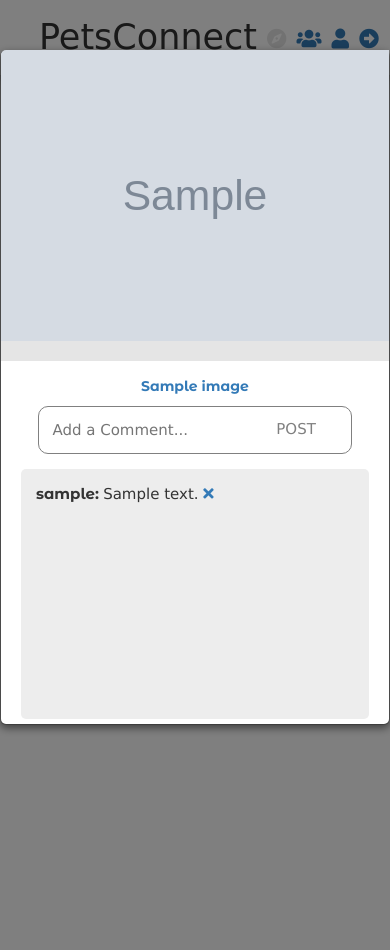
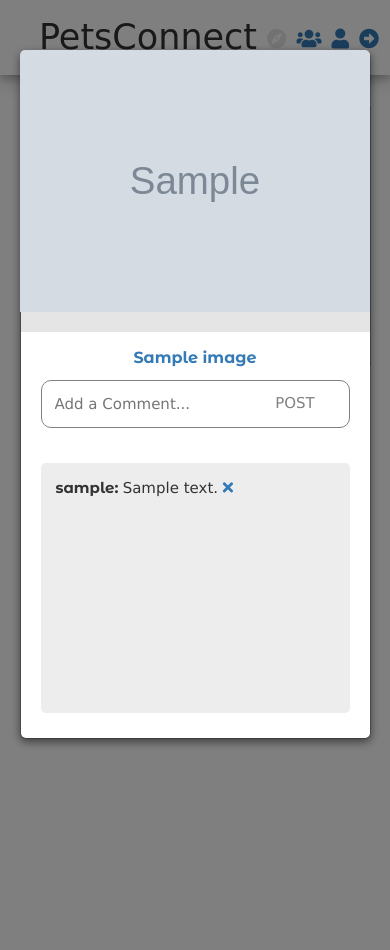
Before and after one commit to KISMET-INC/pets_connect, a Django app: template app_one/templates/explore.html in a window 390 px wide. Run offline with Django 3.2, Linux system fonts and the light colour scheme; tables that the repository leaves empty hold one stand-in row (values such as "Sample post"); the template is opened without the code that fills it: values that come from a table or form of the project are taken from there, most other values are stand-ins (such as "Sample title", 1, 10 or a date in 2020); grey boxes marked "Sample" are stand-in pictures; some libraries are stand-ins or nearby versions; some web fonts are replaced.

Commit message:
acceptable modal

```diff
--- a/app_one/static/css/modal.css
+++ b/app_one/static/css/modal.css
@@ -20,21 +20,21 @@
 .modal-body {
     padding:0px;
     display:flex;
-    width:750px;
+    width:fit-content;
     height: 450px;
 }
 
 .cropped2 {
-    width:100%;
+    width:100.2%;
     border: none;
-    margin-left: -1px;
+    margin-left: -.5px;
     margin-top: -1px;
     border-radius: 5px 0px 0px 0px;
 }
 
 .modal .left {
     text-align: center;
-    border-radius: 5px 0px 0px 0px;
+    border-radius: 5px 5px 0px 0px;
     background-color: #E5E5E5;
     padding: 0px;
     padding-bottom: 10px;
@@ -75,8 +75,9 @@
 
 .modal .right .top {
     position:sticky;
-    top: 0;
+    top: 10px;
     background-color: white;
+    padding-bottom: 20px;
     z-index:1
 }
 
@@ -175,34 +176,34 @@
 
 
 /*******************************/
-/*  MEDIA BREAKPOINT 550px
+/*  MEDIA BREAKPOINT 768px
 /*******************************/
-@media (max-width: 900px){
+@media (max-width: 769px){
 
-    .modal {
-        scroll-behavior: none;
-
-    }
 
     .modal-content {
-        max-height: 800px;
-        height:fit-content;
+        width: 100%;
+        /* height:fit-content; */
     }
 
     .modal-dialog {
         margin: 0 auto;
         margin-top:50px;
-        height:fit-content;
+        height:900px;
+        width:90%;
+
+    }
+    .modal form {
+        width:100%;
     }
 
     .modal-body {
         width: 100%;
         display: flex;
         flex-direction: column;
-        max-height: 800px;
-        height:fit-content;
+        height:100%;
         margin: 0 auto;
-
+        padding-bottom:20px;
     }
 
     .modal .left {
@@ -230,7 +231,7 @@
         padding: 0px;
         background-color:white;
         top:100px;
-        font-size: 14px;
+        font-size: 16px;
     }
 
     .modal .comments {
@@ -240,4 +241,9 @@
     .model .comments p {
         width:90%;
     }
+
+    .modal .cropped2 {
+        border-radius: 5px 5px 0px 0px;
+    }
+
 }
```
